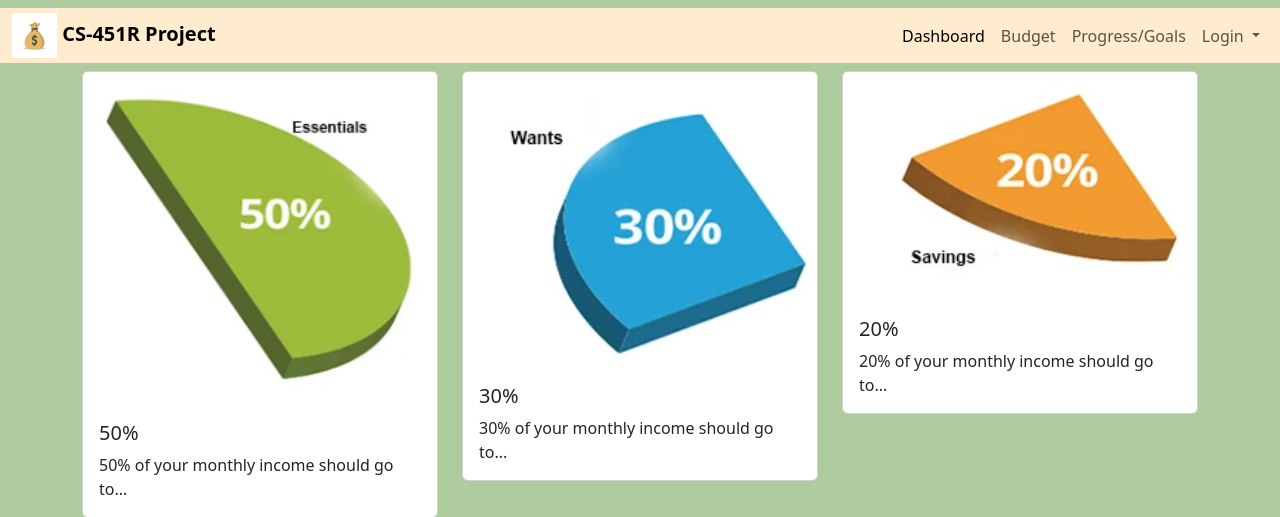
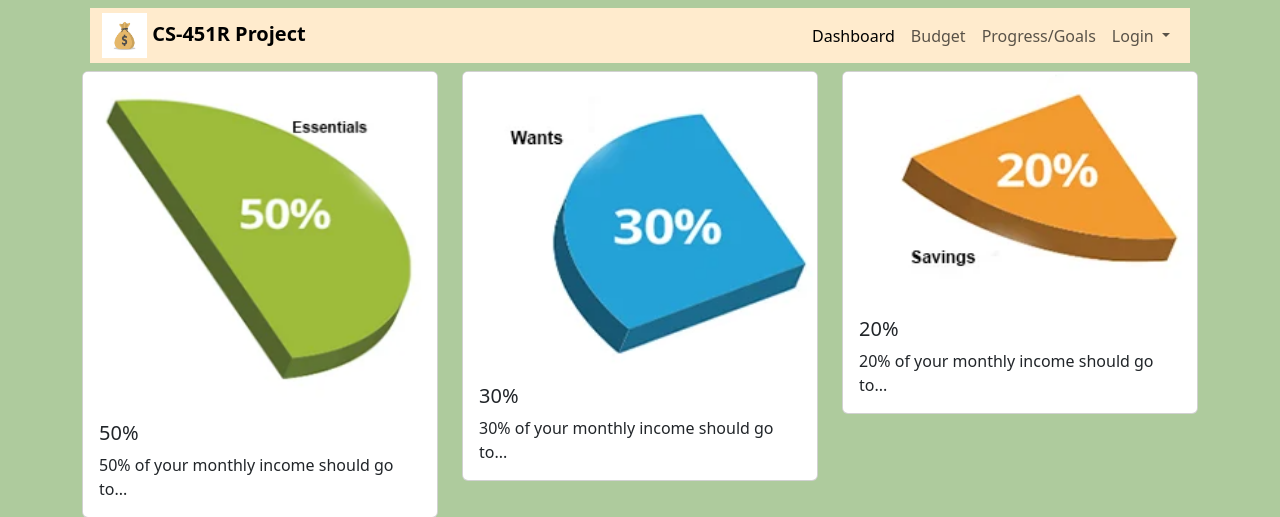
Before and after one commit to n00b110/bank-project, a Flask app: page / in a window 1280 px wide. Shown: the top 517 px of the page. Run offline with Flask 3, Linux system fonts and the light colour scheme.

Commit message:
added padding to nav bar

```diff
--- a/templates/base.html
+++ b/templates/base.html
@@ -16,6 +16,7 @@
   </head>
   <body>
     <!-- navbar -->
+    <div class="container" style="padding-left: 20px; padding-right: 20px;">
       <nav class="navbar navbar-expand-lg">
         <div class="container-fluid" style="background-color: blanchedalmond;">
           <a class="navbar-brand fw-bold" href="#">
@@ -49,6 +50,7 @@
           </div>
         </div>
       </nav>
+    </div>
     <!-- body formatting -->
 
     <style>
```
Lines whose indentation alone changed are shown as unchanged.
